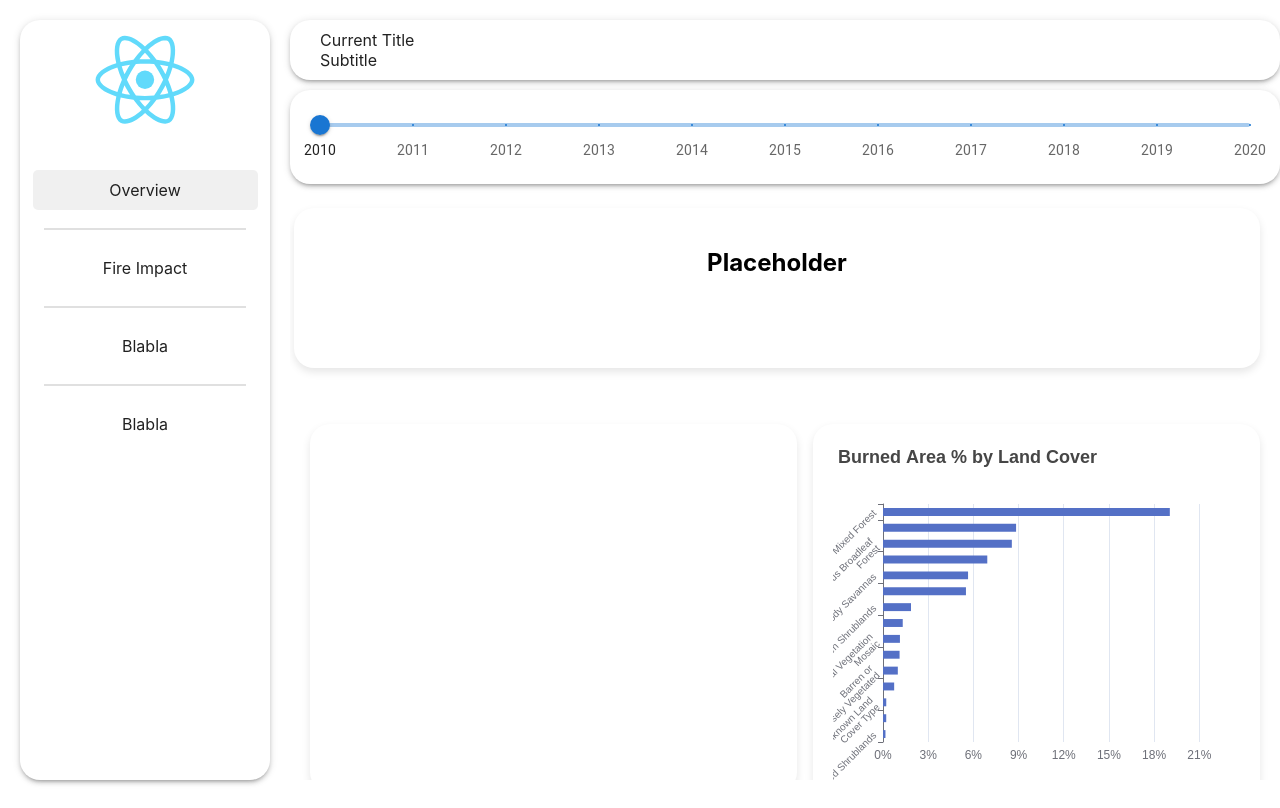
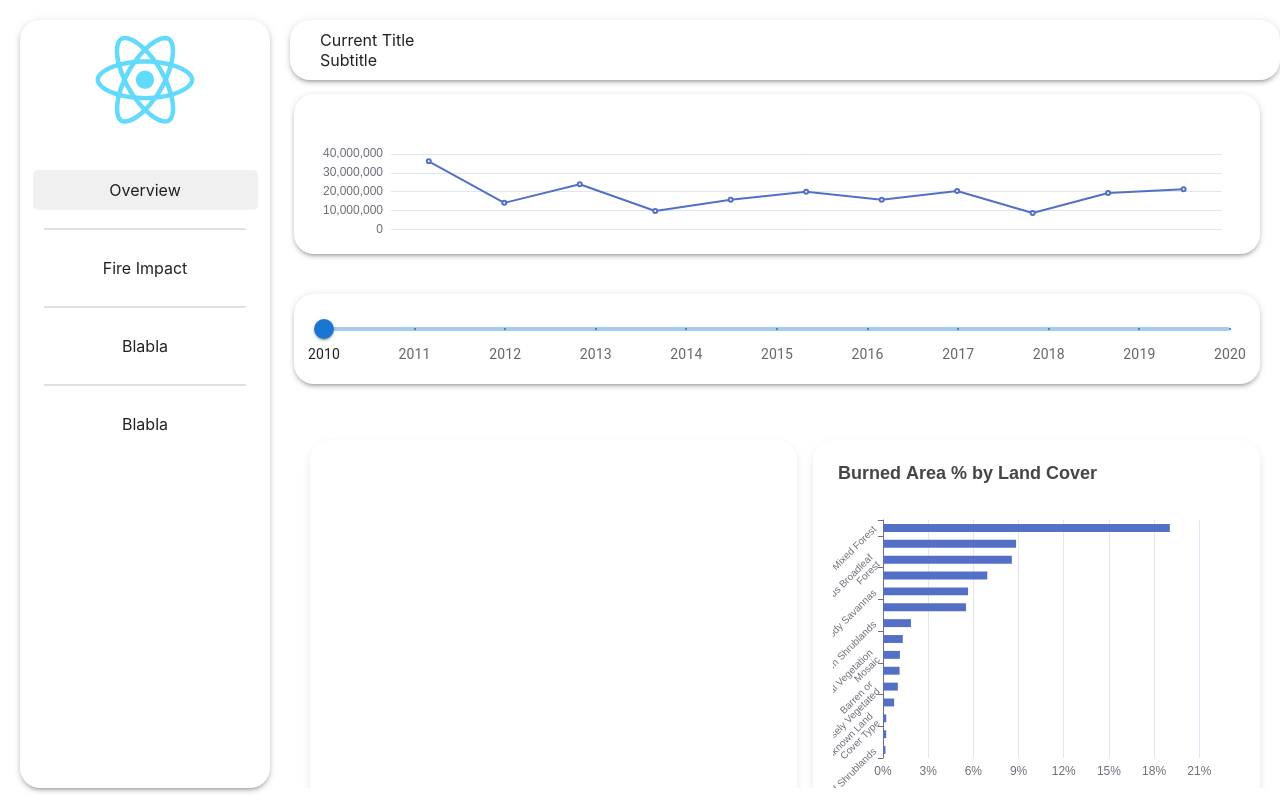
Before and after one commit to MauroLeidi/StartHack24, a React (Create React App) app in the folder frontend/: page / in a window 1280 px wide. Built offline with nearby package versions, Linux system fonts and the light colour scheme; no server answers.

Commit message:
improved page 1

```diff
--- a/frontend/src/App.js
+++ b/frontend/src/App.js
@@ -9,15 +9,6 @@ function App() {
   const [htmlContent, setHtmlContent] = useState("");
   const [view, setView] = useState(1);
   const [year, setYear] = useState(2010);
-
-  const marks = [];
-  for (let year = 2010; year <= 2020; year++) {
-    marks.push({ value: year, label: `${year}` });
-  }
-
-  const handleYearChange = (event, newValue) => {
-    setYear(newValue);
-  };
 
   useEffect(() => {
     // Define the function that fetches the HTML
@@ -136,33 +127,9 @@ return (
           <spanp>Subtitle</spanp>
         </div>
       </Card>
-
-      {/* Card for Year Selector */}
-      <Card
-        elevation={3}
-        style={{
-          marginBottom: "20px",
-          paddingLeft: "30px",
-            paddingRight: "30px",
-            paddingTop: "20px",
-            paddingBottom: "20px",
-          borderRadius: "20px",
-        }}
-      >
-        <Slider
-          defaultValue={2010}
-          step={1}
-          min={2010}
-          max={2020}
-          marks={marks}
-          valueLabelDisplay="auto"
-          onChange={handleYearChange}
-        />
-      </Card>
-
       {/* Dynamic View Content */}
       <div style={{ flexGrow: 1, overflowY: "auto" }}>
-        {view === 1 || view === 2 ? <View1 year={year}/> : <View2 />}
+        {view === 1 || view === 2 ? <View1/> : <View2 />}
       </div>
     </div>
   </div>
--- a/frontend/src/components/view1.js
+++ b/frontend/src/components/view1.js
@@ -1,14 +1,24 @@
-import React from "react";
-import chart1 from "../assets/chart1.jpeg";
-import chart2 from "../assets/chart2.png";
-import chart3 from "../assets/chart3.png";
-import chart4 from "../assets/chart4.jpeg";
-import { Card, CardMedia, Grid } from "@mui/material";
+import React, { useState } from "react";
+import { Card, Grid, Slider } from "@mui/material";
 import ReactEcharts from "echarts-for-react";
 import landCoverBurnedAreaStats from "../data/land_cover_burned_area_stats.json";
 import BrazilMap from "./brazilMap";
 
-function view1({ year, htmlContent }) {
+function View1() {
+  // Initialize local state for the year
+  const [year, setYear] = useState(2010);
+
+  // Year Slider marks
+  const marks = [];
+  for (let year = 2010; year <= 2020; year++) {
+    marks.push({ value: year, label: `${year}` });
+  }
+
+  // Handle year change for the slider
+  const handleYearChange = (event, newValue) => {
+    setYear(newValue);
+  };
+
   const wrapLabel = (label, n) => {
     var words = label.split(" ");
     var wrappedText = words.reduce((result, word, i) => {
@@ -47,6 +57,49 @@ function view1({ year, htmlContent }) {
           (lc_ba_stat.burned_hectars / lc_ba_stat.total_land_cover_hectares) *
           100
       );
+
+  const getTotalBurntAreaData = () => {
+    // get total burnt area for each year
+    const totalBurntAreaData = {};
+    for (let year = 2010; year <= 2020; year++) {
+      totalBurntAreaData[year] = Object.values(landCoverBurnedAreaStats[year]).reduce(
+        (acc, lc_ba_stat) => acc + lc_ba_stat.burned_hectars,
+        0
+      );
+    }
+    return totalBurntAreaData;
+  };
+
+  const getLineChartOption = () => {
+    const totalBurntAreaData = getTotalBurntAreaData();
+    return {
+      tooltip: {
+        trigger: 'axis'
+      },
+      xAxis: {
+        type: 'category',
+        data: Object.keys(totalBurntAreaData),
+        show: false // Hides the x-axis
+      },
+      yAxis: {
+        type: 'value',
+        axisTick: {
+          show: false
+        },
+      },
+      series: [{
+        data: Object.values(totalBurntAreaData),
+        type: 'line'
+      }],
+      grid: {
+        // Adjust the grid settings to ensure the chart matches the width of the year picker
+        left: '3%',
+        right: '4%',
+        bottom: '3%',
+        containLabel: true
+      }
+    };
+  };
 
   const getOption = () => {
     return {
@@ -89,19 +142,48 @@ function view1({ year, htmlContent }) {
 
   return (
     <Grid container direction="column" spacing={2} style={{ height: "calc(100vh - [HeaderHeight]px)" }}>
-    {/* Row 1: Placeholder component spanning the full width */}
-    <Grid item style={{
-      height: "20vh",
-      padding: "20px",
-      backgroundColor: "#fff",
+      <Grid item style={{ padding: "20px" }}>
+        <Card elevation={3} style={{
+          paddingLeft: "0px",
+          paddingRight: "0px",
+          paddingTop: "0px",
+          paddingBottom: "0px",
           borderRadius: "20px",
-      boxShadow: "0 4px 8px rgba(0, 0, 0, 0.1)",
-      margin: "20px"
+          display: "flex",
+          justifyContent: "center",
         }}>
-      <h2>Placeholder</h2> {/* Replace this with your actual component/content */}
+          <ReactEcharts
+            option={getLineChartOption()}
+            style={{ height: "20vh", width: "100%" }}
+          />
+        </Card>
       </Grid>
 
-    {/* Row 2: Split into two columns */}
+      {/* New Row for Year Selector Slider - Moved up */}
+      <Grid item style={{ padding: "20px" }}>
+        <Card elevation={3} style={{
+          paddingLeft: "30px",
+          paddingRight: "30px",
+          paddingTop: "20px",
+          paddingBottom: "20px",
+          borderRadius: "20px",
+          display: "flex",
+          justifyContent: "center",
+        }}>
+          <Slider
+            value={year}
+            onChange={handleYearChange}
+            defaultValue={2010}
+            step={1}
+            min={2010}
+            max={2020}
+            marks={marks}
+            valueLabelDisplay="auto"
+          />
+        </Card>
+      </Grid>
+
+      {/* Row 3: Split into two columns */}
       <Grid item container spacing={2} style={{ height: "50vh" }}>
         {/* Left Column: BrazilMap */}
         <Grid item xs={6} style={{ height: "100%" }}>
@@ -112,7 +194,7 @@ function view1({ year, htmlContent }) {
         <Grid item xs={6} style={{ height: "100%" }}>
           <Card style={{
             height: "100%",
-          display: "flex" ,
+            display: "flex",
             padding: "20px",
             backgroundColor: "#fff",
             borderRadius: "20px",
@@ -128,10 +210,7 @@ function view1({ year, htmlContent }) {
         </Grid>
       </Grid>
     </Grid>
-
   );
-
-
 }
 
-export default view1;
+export default View1;
```
Lines whose indentation alone changed are shown as unchanged.
